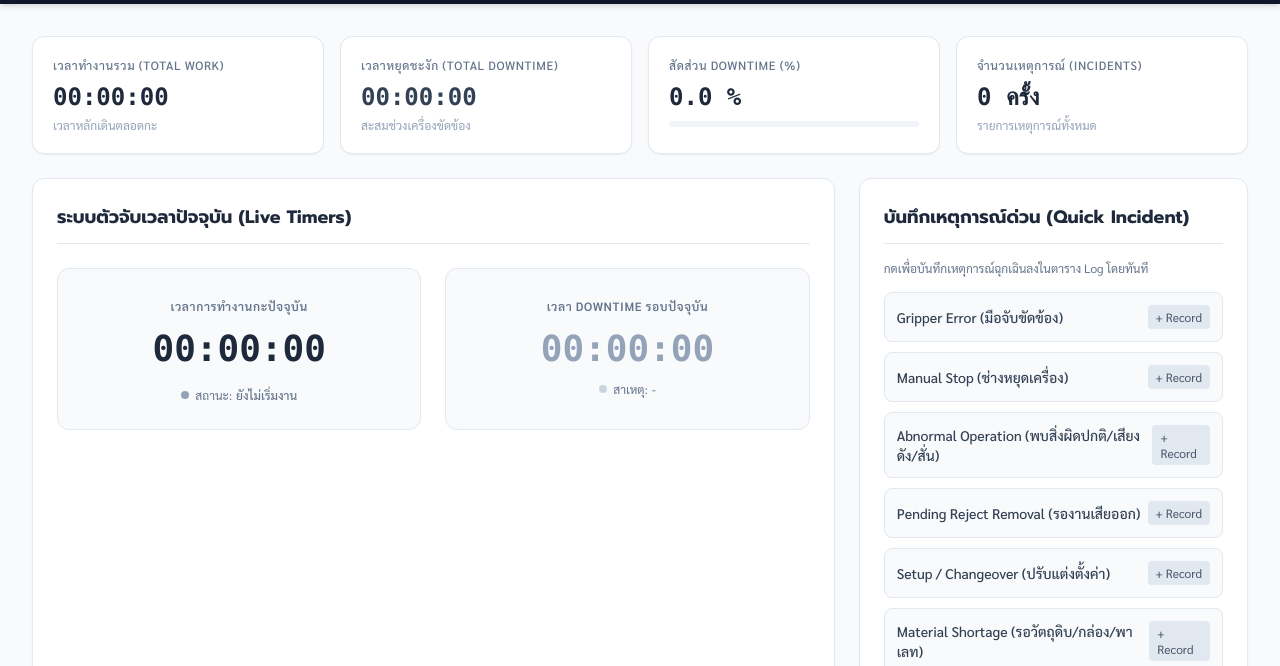
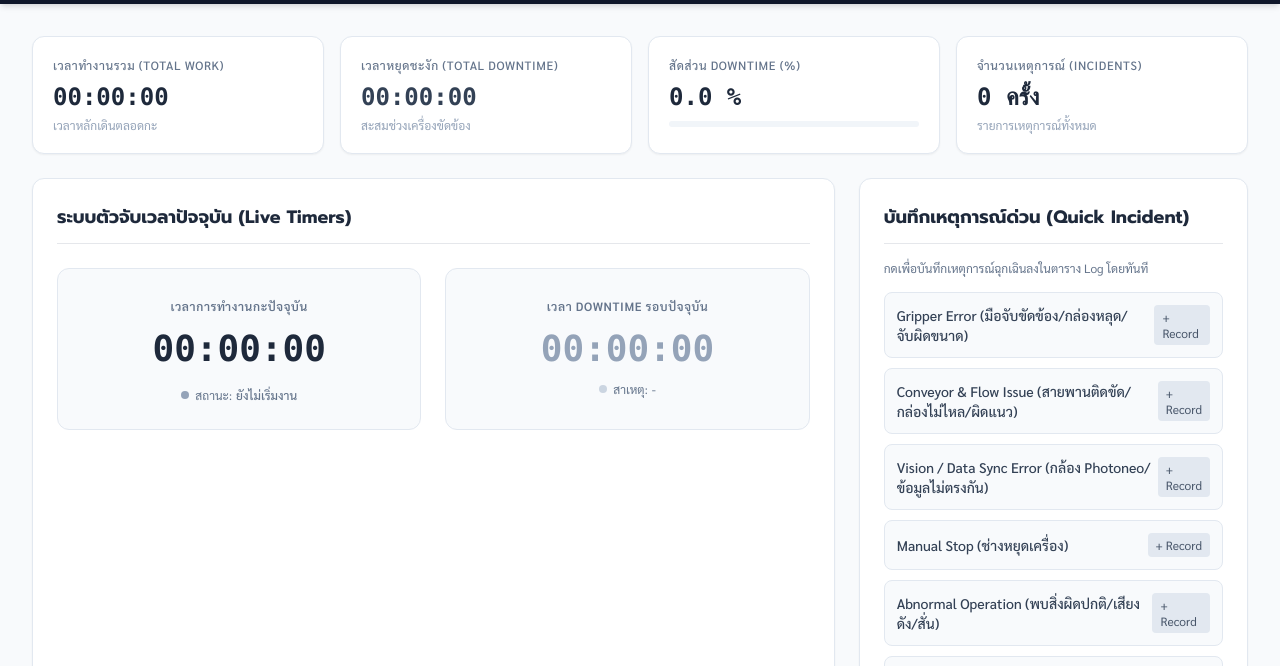
Before and after one commit to shogunTIT001/English_Lerning, a plain HTML site: page Productivity.html in a window 1280 px wide. Shown: the part 72-738 px from the top of the page. Drawn offline with nearby package versions, Linux system fonts and the light colour scheme.

Commit message:
Update Productivity.html

```diff
--- a/Productivity.html
+++ b/Productivity.html
@@ -111,35 +111,61 @@
                 <h2 class="text-lg font-bold text-slate-800 border-b pb-3 mb-4">บันทึกเหตุการณ์ด่วน (Quick Incident)</h2>
                 <p class="text-xs text-slate-500 mb-4">กดเพื่อบันทึกเหตุการณ์ฉุกเฉินลงในตาราง Log โดยทันที</p>
                 <div class="grid grid-cols-1 gap-2.5 flex-1">
+    <!-- 1. ระบบจับยึด (Gripper) -->
     <button onclick="logQuickIncident('Gripper Error')" class="btn-incident w-full p-3 text-left bg-slate-50 hover:bg-indigo-50 hover:border-indigo-200 border border-slate-200 rounded-lg transition duration-150 flex justify-between items-center group">
-                        <span class="text-sm font-medium text-slate-700 group-hover:text-indigo-900">Gripper Error (มือจับขัดข้อง)</span>
+        <span class="text-sm font-medium text-slate-700 group-hover:text-indigo-900">Gripper Error (มือจับขัดข้อง/กล่องหลุด/จับผิดขนาด)</span>
         <span class="text-xs bg-slate-200 group-hover:bg-indigo-100 text-slate-600 group-hover:text-indigo-700 px-2 py-1 rounded">+ Record</span>
     </button>
+
+    <!-- 2. ระบบสายพานและการไหลของกล่อง (เพิ่มใหม่) -->
+    <button onclick="logQuickIncident('Conveyor & Flow Issue')" class="btn-incident w-full p-3 text-left bg-slate-50 hover:bg-indigo-50 hover:border-indigo-200 border border-slate-200 rounded-lg transition duration-150 flex justify-between items-center group">
+        <span class="text-sm font-medium text-slate-700 group-hover:text-indigo-900">Conveyor & Flow Issue (สายพานติดขัด/กล่องไม่ไหล/ผิดแนว)</span>
+        <span class="text-xs bg-slate-200 group-hover:bg-indigo-100 text-slate-600 group-hover:text-indigo-700 px-2 py-1 rounded">+ Record</span>
+    </button>
+
+    <!-- 3. ระบบกล้องและการสื่อสารข้อมูล (เพิ่มใหม่) -->
+    <button onclick="logQuickIncident('Vision / Data Sync Error')" class="btn-incident w-full p-3 text-left bg-slate-50 hover:bg-indigo-50 hover:border-indigo-200 border border-slate-200 rounded-lg transition duration-150 flex justify-between items-center group">
+        <span class="text-sm font-medium text-slate-700 group-hover:text-indigo-900">Vision / Data Sync Error (กล้อง Photoneo/ข้อมูลไม่ตรงกัน)</span>
+        <span class="text-xs bg-slate-200 group-hover:bg-indigo-100 text-slate-600 group-hover:text-indigo-700 px-2 py-1 rounded">+ Record</span>
+    </button>
+
+    <!-- 4. ช่างหยุดเครื่อง -->
     <button onclick="logQuickIncident('Manual Stop')" class="btn-incident w-full p-3 text-left bg-slate-50 hover:bg-indigo-50 hover:border-indigo-200 border border-slate-200 rounded-lg transition duration-150 flex justify-between items-center group">
         <span class="text-sm font-medium text-slate-700 group-hover:text-indigo-900">Manual Stop (ช่างหยุดเครื่อง)</span>
         <span class="text-xs bg-slate-200 group-hover:bg-indigo-100 text-slate-600 group-hover:text-indigo-700 px-2 py-1 rounded">+ Record</span>
     </button>
+
+    <!-- 5. พบสิ่งผิดปกติ -->
     <button onclick="logQuickIncident('Abnormal Operation')" class="btn-incident w-full p-3 text-left bg-slate-50 hover:bg-indigo-50 hover:border-indigo-200 border border-slate-200 rounded-lg transition duration-150 flex justify-between items-center group">
         <span class="text-sm font-medium text-slate-700 group-hover:text-indigo-900">Abnormal Operation (พบสิ่งผิดปกติ/เสียงดัง/สั่น)</span>
         <span class="text-xs bg-slate-200 group-hover:bg-indigo-100 text-slate-600 group-hover:text-indigo-700 px-2 py-1 rounded">+ Record</span>
     </button>
+
+    <!-- 6. รองานเสียออก -->
     <button onclick="logQuickIncident('Pending Reject Removal')" class="btn-incident w-full p-3 text-left bg-slate-50 hover:bg-indigo-50 hover:border-indigo-200 border border-slate-200 rounded-lg transition duration-150 flex justify-between items-center group">
         <span class="text-sm font-medium text-slate-700 group-hover:text-indigo-900">Pending Reject Removal (รองานเสียออก)</span>
         <span class="text-xs bg-slate-200 group-hover:bg-indigo-100 text-slate-600 group-hover:text-indigo-700 px-2 py-1 rounded">+ Record</span>
     </button>
+
+    <!-- 7. ปรับแต่งตั้งค่า -->
     <button onclick="logQuickIncident('Setup / Changeover')" class="btn-incident w-full p-3 text-left bg-slate-50 hover:bg-indigo-50 hover:border-indigo-200 border border-slate-200 rounded-lg transition duration-150 flex justify-between items-center group">
         <span class="text-sm font-medium text-slate-700 group-hover:text-indigo-900">Setup / Changeover (ปรับแต่งตั้งค่า)</span>
         <span class="text-xs bg-slate-200 group-hover:bg-indigo-100 text-slate-600 group-hover:text-indigo-700 px-2 py-1 rounded">+ Record</span>
     </button>
+
+    <!-- 8. รอวัตถุดิบ -->
     <button onclick="logQuickIncident('Material Shortage')" class="btn-incident w-full p-3 text-left bg-slate-50 hover:bg-indigo-50 hover:border-indigo-200 border border-slate-200 rounded-lg transition duration-150 flex justify-between items-center group">
         <span class="text-sm font-medium text-slate-700 group-hover:text-indigo-900">Material Shortage (รอวัตถุดิบ/กล่อง/พาเลท)</span>
         <span class="text-xs bg-slate-200 group-hover:bg-indigo-100 text-slate-600 group-hover:text-indigo-700 px-2 py-1 rounded">+ Record</span>
     </button>
+
+    <!-- 9. อื่นๆ -->
     <button onclick="logQuickIncident('Others')" class="btn-incident w-full p-3 text-left bg-slate-50 hover:bg-indigo-50 hover:border-indigo-200 border border-slate-200 rounded-lg transition duration-150 flex justify-between items-center group">
         <span class="text-sm font-medium text-slate-700 group-hover:text-indigo-900">Others (อื่นๆ)</span>
         <span class="text-xs bg-slate-200 group-hover:bg-indigo-100 text-slate-600 group-hover:text-indigo-700 px-2 py-1 rounded">+ Record</span>
     </button>
 </div>
+
             </div>
         </section>
         <section class="bg-white rounded-xl shadow-sm border border-slate-200 overflow-hidden">
```
Lines whose indentation alone changed are shown as unchanged.
